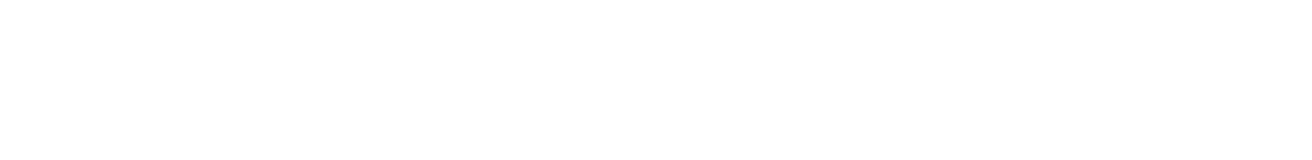
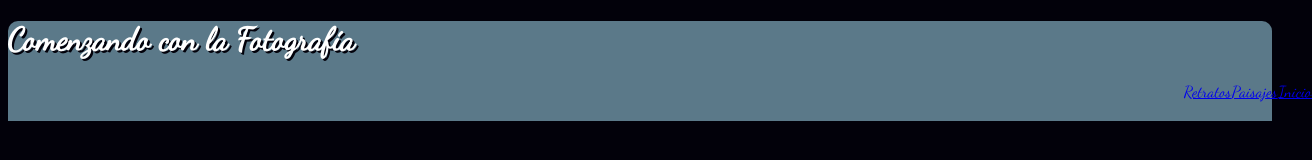
Before and after one commit to gcaceres82/TallerCSS, a plain HTML site: page index.html in a window 1280 px wide. Shown: the whole page, 1312 px wide, since content can reach past the window. Drawn offline with Linux system fonts and the light colour scheme.

Commit message:
emcabezado
desarrollo del emcabezado

```diff
--- a/css/estilos.css
+++ b/css/estilos.css
@@ -0,0 +1,25 @@
+
+@font-face {
+  font-family: 'Dancing Script';
+  src: url('DancingScript-Regular.otf');
+}
+
+body{
+  font-family: "Dancing Script";
+  font-style: normal;
+  background-color: #02010a;
+}
+#cabecera{
+  width: 100%;
+  height: 100px;
+  background-color: #5b7989;
+  text-align: left;
+  border-radius: 10px 10px 0px 0px;
+}
+h1{
+  color: #FFF;
+  text-shadow: 2px 2px #02010a;
+}
+
+#cabecera nav ul {list-style: none; margin: 0 auto; width: 100%;}
+#cabecera nav li {float: right; display: inline; margin: 0;}
--- a/index.html
+++ b/index.html
@@ -3,8 +3,22 @@
   <head>
     <meta charset="utf-8">
     <title>Web de Fotografia</title>
+    <link rel="stylesheet" type="text/css" href="//fonts.googleapis.com/css?family=Dancing+Script" />
+    <link rel="stylesheet" href="css/estilos.css">
   </head>
   <body>
+    <header id="cabecera">
+
+        <h1>Comenzando con la Fotografía</h1>
+        <nav>
+          <ul>
+            <li class="active"><a href="#">Inicio </a></li>
+            <li><a href="#">Paisajes </a></li>
+            <li><a href="#">Retratos </a></li>
+          </ul>
+        </nav>
+
+    </header>
 
   </body>
 </html>
```
Also changed, not shown: css/DancingScript-Regular.otf (added).
